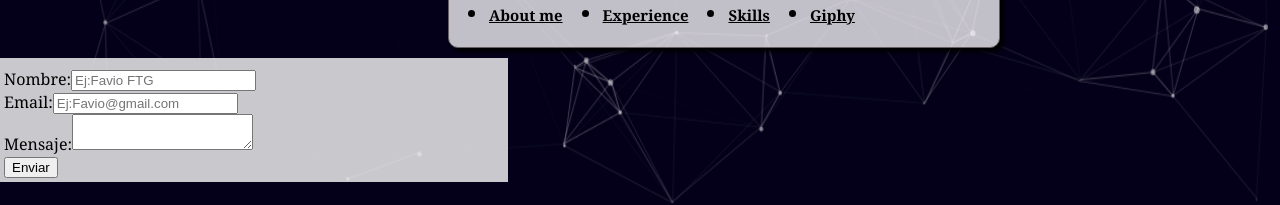
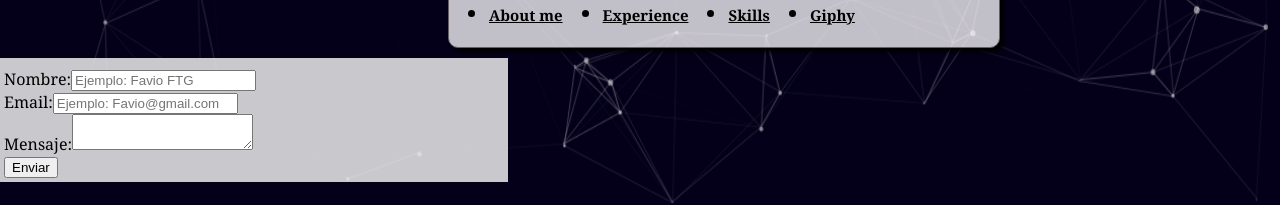
Before and after one commit to JeammCarlos/Portafolio-React-React-router-dom-Vite, a React (Vite) app: page /Contact in a window 1280 px wide. Shown: the part 578-783 px from the top of the page. Built offline with nearby package versions, Linux system fonts and the light colour scheme.

Commit message:
Recuperación de código. - Jeam

```diff
--- a/src/Routes/RoutesIndex.jsx
+++ b/src/Routes/RoutesIndex.jsx
@@ -11,6 +11,7 @@ import Giphy from '../pages/Giphy';
 
 const RoutesIndex = () => {
     return (
+        <>
             <Routes>
                 <Route path='/Home' element={<Home/>} />
                 <Route path='/AboutMe' element={<AboutMe />} />
@@ -19,6 +20,7 @@ const RoutesIndex = () => {
                 <Route path='/Contact' element={<Contact />} />
                 <Route path='/Giphy' element={<Giphy />} />
             </Routes>
+        </>
     )
 }
 
--- a/src/pages/Contact.jsx
+++ b/src/pages/Contact.jsx
@@ -1,6 +1,5 @@
-import React, { useState } from 'react';
-
-
+import { useState } from 'react';
+import "../stylesheets/contact.css";
 
 const Contact = () => {
   const [nombre, setNombre] = useState('');
@@ -20,30 +19,33 @@ const Contact = () => {
 
   return (
     <form onSubmit={handleSubmit} className="container mt-2">
+
       <div className="mb-1">
         <label htmlFor="nombre" className="form-label">Nombre:</label>
         <input
           type="text"
           id="nombre"
           className="form-control"
-          placeholder="Ej:Favio FTG"
+          placeholder="Ejemplo: Favio FTG"
           value={nombre}
           onChange={(e) => setNombre(e.target.value)}
           required
         />
       </div>
+
       <div className="mb-3">
         <label htmlFor="email" className="form-label">Email:</label>
         <input
           type="email"
           id="email"
           className="form-control"
-          placeholder="Ej:Favio@gmail.com"
+          placeholder="Ejemplo: Favio@gmail.com"
           value={email}
           onChange={(e) => setEmail(e.target.value)}
           required
         />
       </div>
+
       <div className="mb-3">
         <label htmlFor="mensaje" className="form-label">Mensaje:</label>
         <textarea
@@ -54,7 +56,9 @@ const Contact = () => {
           required
         />
       </div>
+
       <button type="submit" className="btn btn-primary">Enviar</button>
+
     </form>
   );
 };
```
Lines whose indentation alone changed are shown as unchanged.
